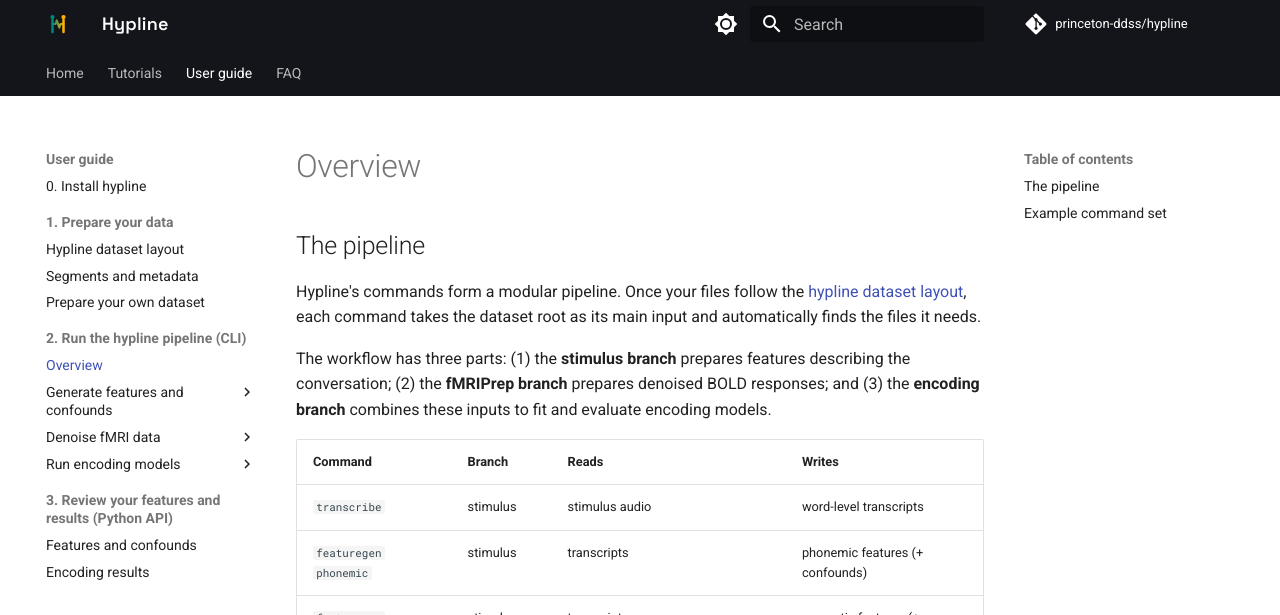
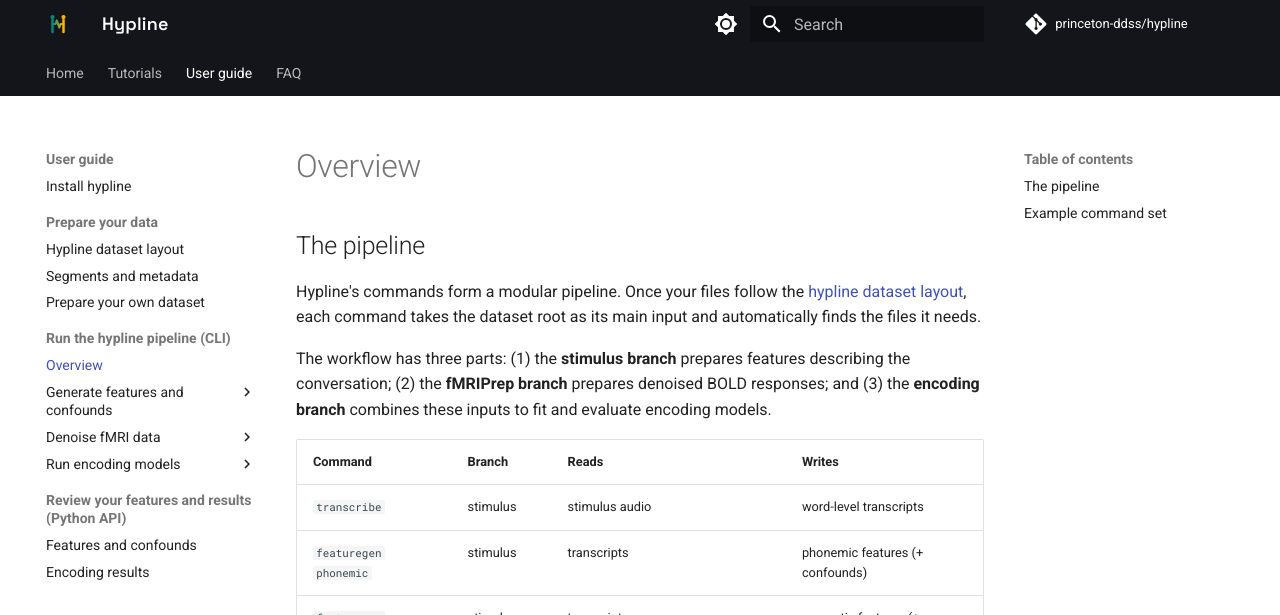
Before and after one commit to princeton-ddss/hypline, an MkDocs documentation site: the page built from docs/mkdocs/step-by-step/overview.md, in a window 1280 px wide. Shown: the top 615 px of the page. Built offline with MkDocs 1.6.1 and Material for MkDocs 9.7.7, drawn with Linux system fonts in a browser that asks for light colours; comment, search, counter and statistics services are not loaded; the version menu is left out.

Commit message:
Refactor user guide section in mkdocs.yml

```diff
--- a/docs/mkdocs.yml
+++ b/docs/mkdocs.yml
@@ -82,12 +82,12 @@ nav:
   - Tutorials:
     - Run the full pipeline on the example dataset: tutorials/walkthrough.md
   - User guide:
-    - 0. Install hypline: step-by-step/install.md
-    - 1. Prepare your data:
+    - Install hypline: step-by-step/install.md
+    - Prepare your data:
       - Hypline dataset layout: step-by-step/layout.md
       - Segments and metadata: step-by-step/segments.md
       - Prepare your own dataset: step-by-step/prepare-dataset.md
-    - 2. Run the hypline pipeline (CLI):
+    - Run the hypline pipeline (CLI):
       - Overview: step-by-step/overview.md
       - Generate features and confounds:
         - hypline transcribe: step-by-step/transcribe.md
@@ -97,7 +97,7 @@ nav:
         - hypline denoise: step-by-step/denoise.md
       - Run encoding models:
         - hypline encoding: step-by-step/encoding.md
-    - 3. Review your features and results (Python API):
+    - Review your features and results (Python API):
       - Features and confounds: step-by-step/python-api.md
       - Encoding results: step-by-step/encoding-results.md
   - FAQ:
```
